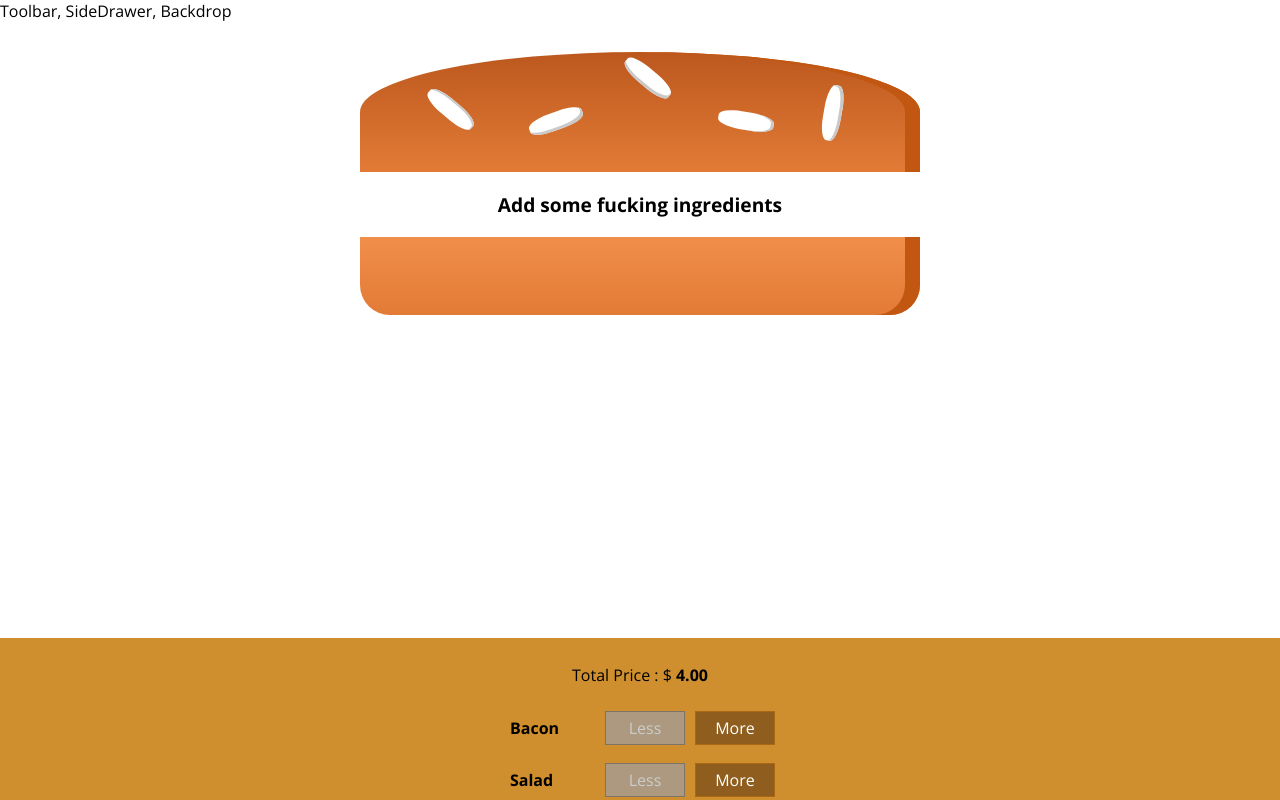
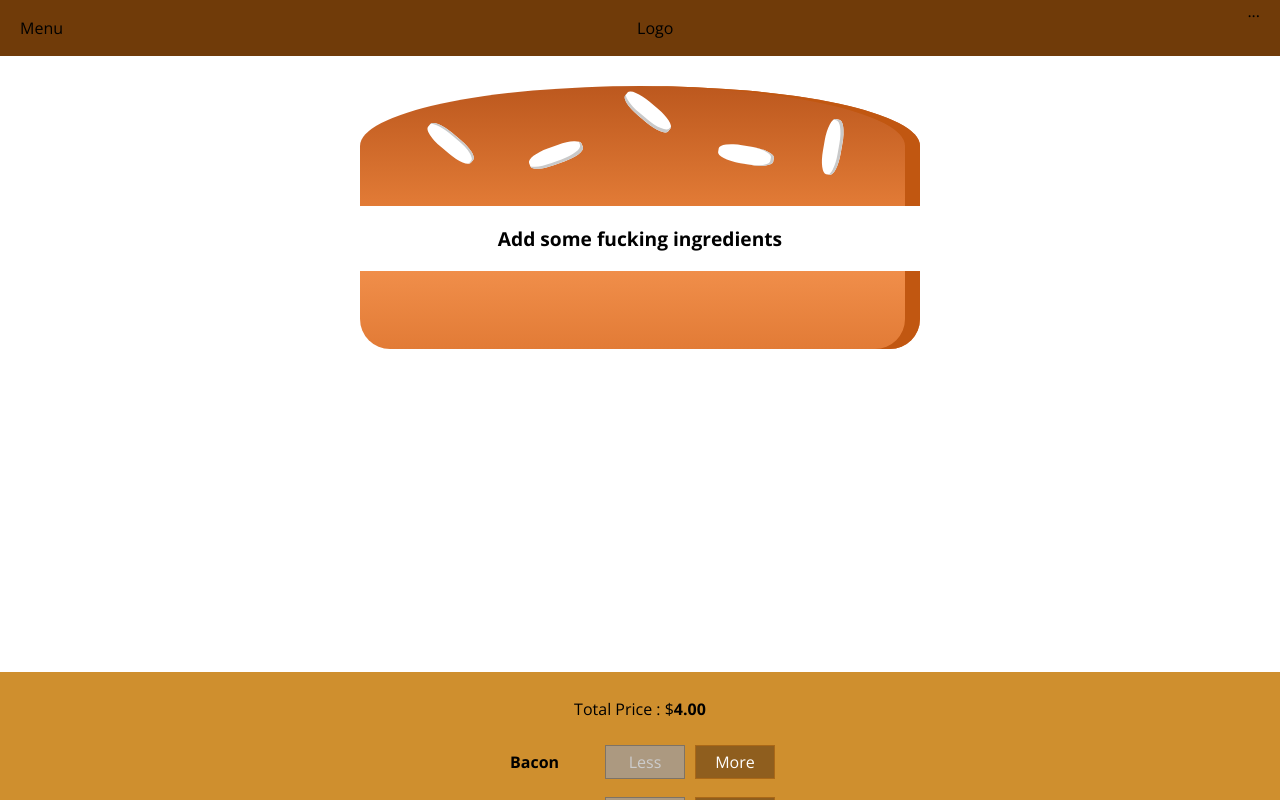
Before and after one commit to Tyrell-Blackburn/burger-builder, a React (Create React App) app: page / in a window 1280 px wide. Shown: the top 800 px of the page. Built offline with nearby package versions, Linux system fonts and the light colour scheme.

Commit message:
up to 144

```diff
--- a/src/components/Burger/BuildControls/BuildControls.js
+++ b/src/components/Burger/BuildControls/BuildControls.js
@@ -12,7 +12,7 @@
 const buildControls = props => (
 
     <div className={classes.BuildControls}>
-        <p>Total Price : $ <strong>{props.price.toFixed(2)}</strong></p>
+        <p>Total Price : $<strong>{props.price.toFixed(2)}</strong></p>
         {controls.map(ctrl => (
             <BuildControl
                 key={ctrl.label}
--- a/src/components/Burger/OrderSummary/OrderSummary.js
+++ b/src/components/Burger/OrderSummary/OrderSummary.js
@@ -16,10 +16,11 @@
     return (
         <Aux>
             <h3>Your Order</h3>
-            <p>A delicious burget wirht eh following ingredients:</p>
+            <p>A delicious burget with the following ingredients:</p>
             <ul>
                 {ingredientSummary}
             </ul>
+            <p><strong>Total Price : ${props.price.toFixed(2)}</strong></p>
             <p>Continue to Check Out</p>
             <Button btnType='Danger' clicked={props.purchaseCancelled}>Cancel</Button>
             <Button btnType='Success' clicked={props.purchaseContinued}>Continue</Button>
--- a/src/components/Layout/Layout.js
+++ b/src/components/Layout/Layout.js
@@ -1,12 +1,11 @@
 import React from 'react';
 import Aux from '../../hoc/Aux';
 import classes from './Layout.module.css';
+import Toolbar from '../Navigation/Toolbar/Toolbar';
 
 const layout = (props) => (
    <Aux>
-    <div>
-        Toolbar, SideDrawer, Backdrop
-    </div>
+    <Toolbar />
     <main className={classes.Content}>
         {props.children}
     </main>
--- a/src/components/Layout/Layout.module.css
+++ b/src/components/Layout/Layout.module.css
@@ -1,3 +1,3 @@
 .Content {
-    margin-top: 16px;
+    margin-top: 72px;
 }
--- /dev/null
+++ b/src/components/Navigation/Toolbar/Toolbar.js
@@ -0,0 +1,14 @@
+import React from 'react';
+import classes from './Toolbar.module.css';
+
+const toolbar = props => (
+    <header className={classes.Toolbar}>
+        <div>Menu</div>
+        <div>Logo</div>
+        <nav>
+            ...
+        </nav>
+    </header>
+);
+
+export default toolbar;
--- /dev/null
+++ b/src/components/Navigation/Toolbar/Toolbar.module.css
@@ -0,0 +1,20 @@
+/* setup for mobile first */
+
+.Toolbar {
+    height: 56px;
+    width: 100%;
+    position: fixed; /* always at the top even if we scroll */
+    top: 0;
+    left: 0;
+    background-color: #703b09;
+    display: flex; /* so all the items in the toolbar are aligned */
+    justify-content: space-between; /* the available space is filled by the elements inside Toolbar */
+    align-items: center;
+    padding: 0 20px; /* 0 top and bottom, 20px left and right */
+    box-sizing: border-box;
+    z-index: 90;
+}
+
+.Toolbar nav {
+    height: 100%; /* this makes sure the nav items span the full height of the toolbar */
+}
--- a/src/containers/BurgerBuilder/BurgerBuilder.js
+++ b/src/containers/BurgerBuilder/BurgerBuilder.js
@@ -125,6 +125,7 @@
                 <Modal show={this.state.purchasing} clicked={this.purchaseCancelHandler}>
                     <OrderSummary
                         ingredients={this.state.ingredients}
+                        price={this.state.totalPrice}
                         purchaseCancelled={this.purchaseCancelHandler}
                         purchaseContinued={this.purchaseContinueHandler} />
                 </Modal>
```
